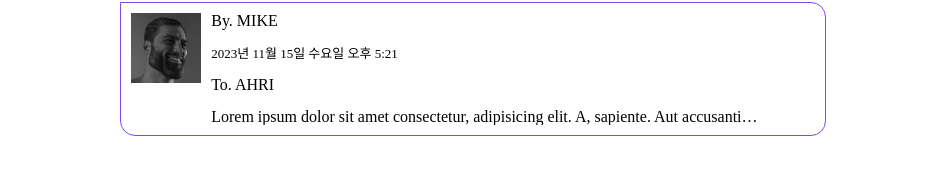
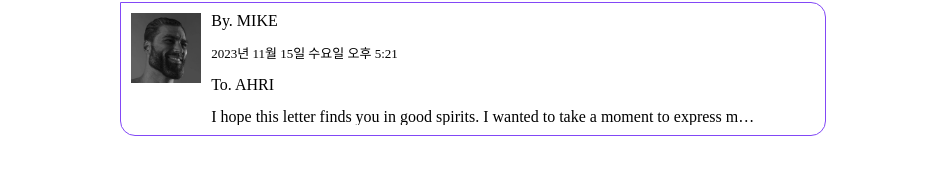
Before and after one commit to Laejun-Kim/my-fan-letter, a React (Create React App) app: page / in a window 1280 px wide. Shown: the part 1009-1183 px from the top of the page, without its empty margins (167-1112 px from the left). Built offline with nearby package versions, Linux system fonts and the light colour scheme.

Commit message:
FA 아이콘 추가
팬레터 존재하지 않을시 우는 아이콘 표시

```diff
--- a/package.json
+++ b/package.json
@@ -3,6 +3,9 @@
   "version": "0.1.0",
   "private": true,
   "dependencies": {
+    "@fortawesome/fontawesome-svg-core": "^6.4.2",
+    "@fortawesome/free-solid-svg-icons": "^6.4.2",
+    "@fortawesome/react-fontawesome": "^0.2.0",
     "@testing-library/jest-dom": "^5.14.1",
     "@testing-library/react": "^13.0.0",
     "@testing-library/user-event": "^13.2.1",
--- a/src/components/Letters.jsx
+++ b/src/components/Letters.jsx
@@ -2,6 +2,8 @@ import React from "react";
 import styled from "styled-components";
 import EachLetter from "./EachLetter";
 import { useSelector } from "react-redux";
+import { FontAwesomeIcon } from "@fortawesome/react-fontawesome";
+import { faFaceSadTear } from "@fortawesome/free-solid-svg-icons";
 
 const StLetters = styled.div`
   display: flex;
@@ -47,7 +49,15 @@ function Letters() {
   return (
     <StLetters>
       {filteredLetter.length === 0 && (
-        <p>아직 등록된 팬레터가 없어요! 팬레터를 보내볼까요?</p>
+        <>
+          <p>아직 등록된 팬레터가 없어요! 팬레터를 보내볼까요?</p>
+          <FontAwesomeIcon
+            icon={faFaceSadTear}
+            fade
+            size="2xl"
+            style={{ color: "#7a49b4" }}
+          />
+        </>
       )}
       {filteredLetter.map((letter) => {
         return <EachLetter key={letter.id} letter={letter} />;
--- a/src/fakeData.json
+++ b/src/fakeData.json
@@ -38,7 +38,7 @@
   {
     "id": "5",
     "username": "MIKE",
-    "text": "Lorem ipsum dolor sit amet consectetur, adipisicing elit. A, sapiente. Aut accusantium odit, mollitia repellendus provident perspiciatis eum nulla nam, quasi deleniti amet sint aperiam veritatis! Laboriosam qui sapiente, fugiat, est veritatis nemo ab quaerat quam dolor architecto reiciendis explicabo debitis consectetur asperiores perspiciatis ipsum inventore. Possimus molestiae odit delectus at temporibus aut vero deleniti magnam dignissimos, laboriosam pariatur ex ad vitae laudantium laborum rerum sed ea velit dolores quos quo praesentium? Iusto, dolores voluptatum? Minus illo culpa ex harum cupiditate laudantium aspernatur labore aperiam! Harum aut nostrum modi placeat unde libero, deserunt nulla? Ex reiciendis eveniet magni molestias voluptates!",
+    "text": "I hope this letter finds you in good spirits. I wanted to take a moment to express my deep admiration and love for you. As a fan of League of Legends, I've been enchanted by your captivating presence and the way you gracefully navigate the battlefield.Beyond the game, your character design, from the fox ears to the nine tails, is a testament to the creativity and imagination of the League of Legends team. You are not just a champion; you are a work of art.Ahri, you've brought joy and excitement into the gaming world, and your impact goes beyond the virtual realm. Your popularity is well-deserved, and I find myself continually drawn to your lore and the stories that surround you.",
     "foward": "AHRI",
     "postedTime": "2023년 11월 15일 수요일 오후 5:21",
 
```
Also changed, not shown: 1 other file (tests, documents, lock files or other folders).
